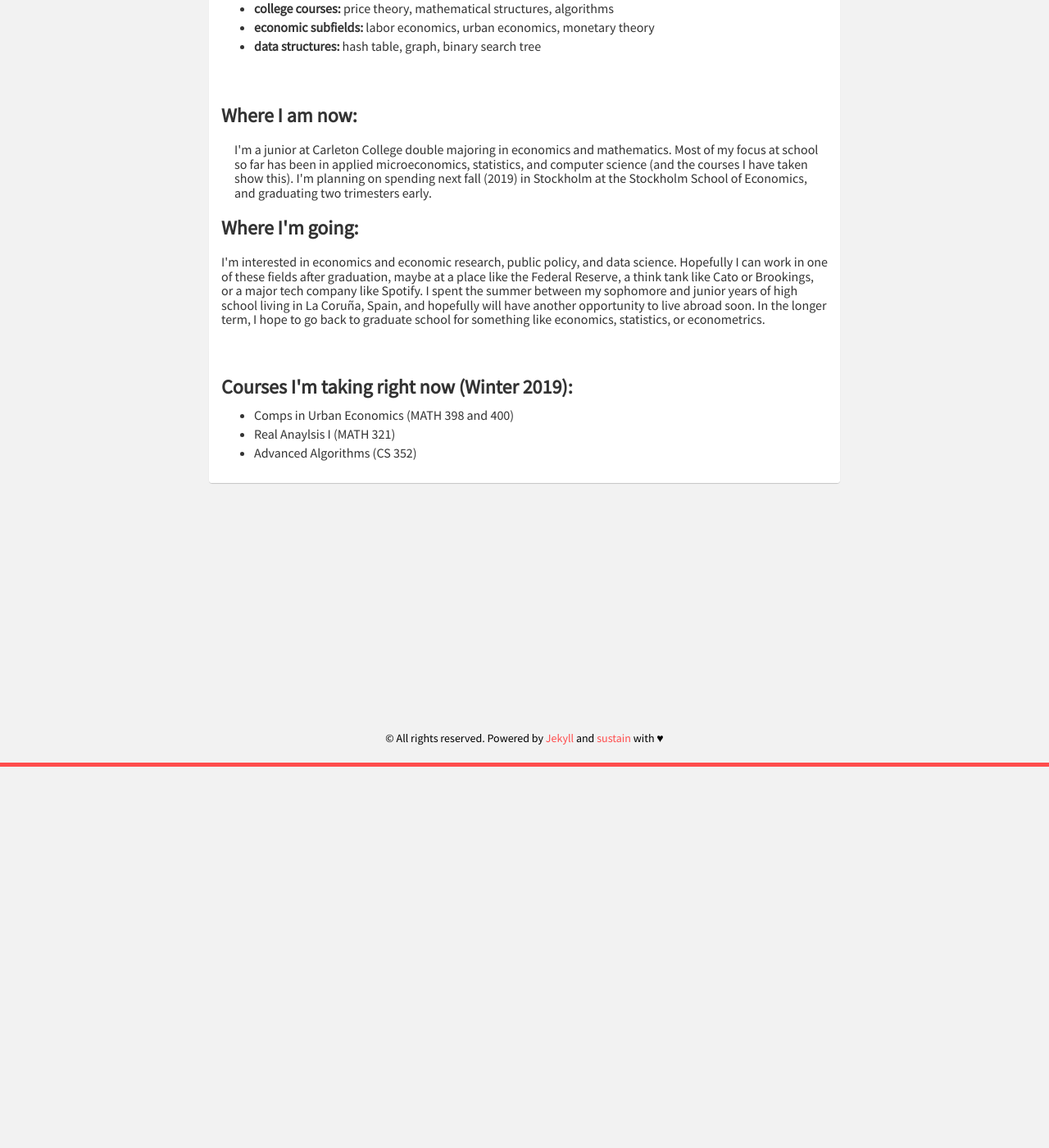
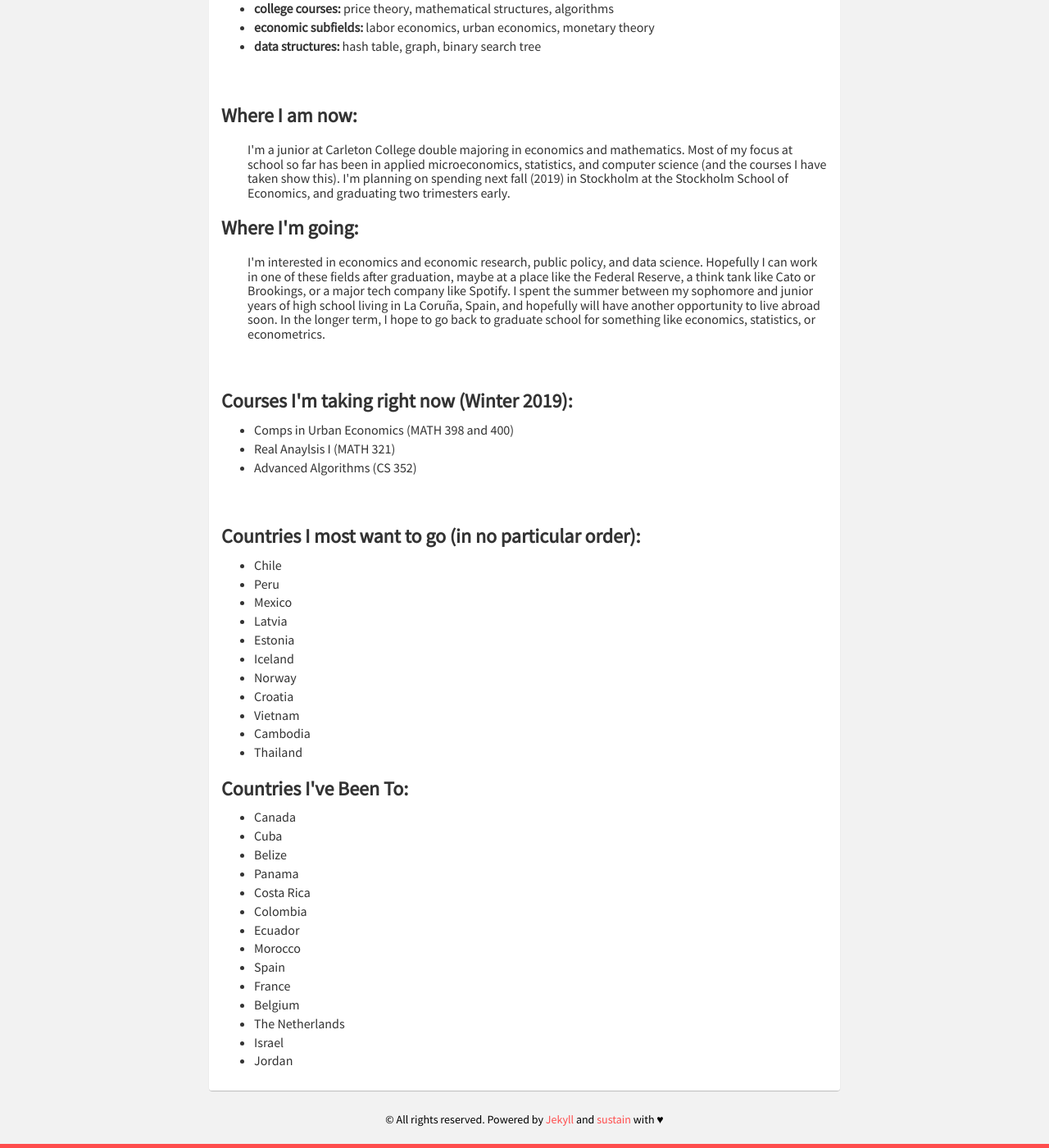
Before and after one commit to mrkaye97/mrkaye97.github.io, a Jekyll site: the page built from about.html, in a window 1280 px wide and 1400 px high, scrolled down 465 px. Shown: the whole window at 82% size. Built offline with Jekyll 4.4.1, drawn with Linux system fonts in a browser that asks for light colours; nearby versions of some CDN libraries.

Commit message:
Update about.html

```diff
--- a/about.html
+++ b/about.html
@@ -34,14 +34,14 @@ Title: About Me
 		  <div class="panel panel-default">
     		<div class="panel-body">
 			  <h3><strong>Where I am now:</strong></h3>
-			  <h3 style="font-size:16px;margin-left: 1em">I'm a junior at Carleton College double majoring in economics and mathematics. Most of my focus at school so far has been in applied microeconomics, statistics, and computer science (and the courses I have taken show this). I'm planning on spending next fall (2019) in Stockholm at the Stockholm School of Economics, and graduating two trimesters early.</h3>
+			  <h3 style="font-size:16px;margin-left: 2em">I'm a junior at Carleton College double majoring in economics and mathematics. Most of my focus at school so far has been in applied microeconomics, statistics, and computer science (and the courses I have taken show this). I'm planning on spending next fall (2019) in Stockholm at the Stockholm School of Economics, and graduating two trimesters early.</h3>
 
 
 			  <h3><strong>Where I'm going:</strong></h3>
-			  <h3 style="font-size:16px">I'm interested in economics and economic research, public policy, and data science. Hopefully I can work in one of these fields after graduation, maybe at a place like the Federal Reserve, a think tank like Cato or Brookings, or a major tech company like Spotify. I spent the summer between my sophomore and junior years of high school living in La Coruña, Spain, and hopefully will have another opportunity to live abroad soon. In the longer term, I hope to go back to graduate school for something like economics, statistics, or econometrics.</h3>
+			  <h3 style="font-size:16px;margin-left: 2em">I'm interested in economics and economic research, public policy, and data science. Hopefully I can work in one of these fields after graduation, maybe at a place like the Federal Reserve, a think tank like Cato or Brookings, or a major tech company like Spotify. I spent the summer between my sophomore and junior years of high school living in La Coruña, Spain, and hopefully will have another opportunity to live abroad soon. In the longer term, I hope to go back to graduate school for something like economics, statistics, or econometrics.</h3>
 		  </div>
 
-		  		  <div class="panel panel-default">
+		  <div class="panel panel-default">
     		<div class="panel-body">
 			  <h3><strong>Courses I'm taking right now (Winter 2019):</strong></h3>
 			  <ul style="list-style-type:disc">
@@ -53,6 +53,43 @@ Title: About Me
 		  </div>
 
 
+		  <div class="panel panel-default">
+    		<div class="panel-body">
+			  <h3><strong>Countries I most want to go (in no particular order):</strong></h3>
+			  <ul style="list-style-type:disc">
+				  <li style="font-size:16px">Chile</li>
+				  <li style="font-size:16px">Peru</li>
+				  <li style="font-size:16px">Mexico</li>
+				  <li style="font-size:16px">Latvia</li>
+				  <li style="font-size:16px">Estonia</li>
+				  <li style="font-size:16px">Iceland</li>
+				  <li style="font-size:16px">Norway</li>
+				  <li style="font-size:16px">Croatia</li>
+				  <li style="font-size:16px">Vietnam</li>
+				  <li style="font-size:16px">Cambodia</li>
+				  <li style="font-size:16px">Thailand</li>
+				</ul>
+
+			  <h3><strong>Countries I've Been To:</strong></h3>
+			  <ul style="list-style-type:disc">
+				  <li style="font-size:16px">Canada</li>
+				  <li style="font-size:16px">Cuba</li>
+				  <li style="font-size:16px">Belize</li>
+				  <li style="font-size:16px">Panama</li>
+				  <li style="font-size:16px">Costa Rica</li>
+				  <li style="font-size:16px">Colombia</li>
+				  <li style="font-size:16px">Ecuador</li>
+				  <li style="font-size:16px">Morocco</li>
+				  <li style="font-size:16px">Spain</li>
+				  <li style="font-size:16px">France</li>
+				  <li style="font-size:16px">Belgium</li>
+				  <li style="font-size:16px">The Netherlands</li>
+				  <li style="font-size:16px">Israel</li>
+				  <li style="font-size:16px">Jordan</li>
+				</ul>
+		  </div>
+
+
 
 
 		</div>
```
